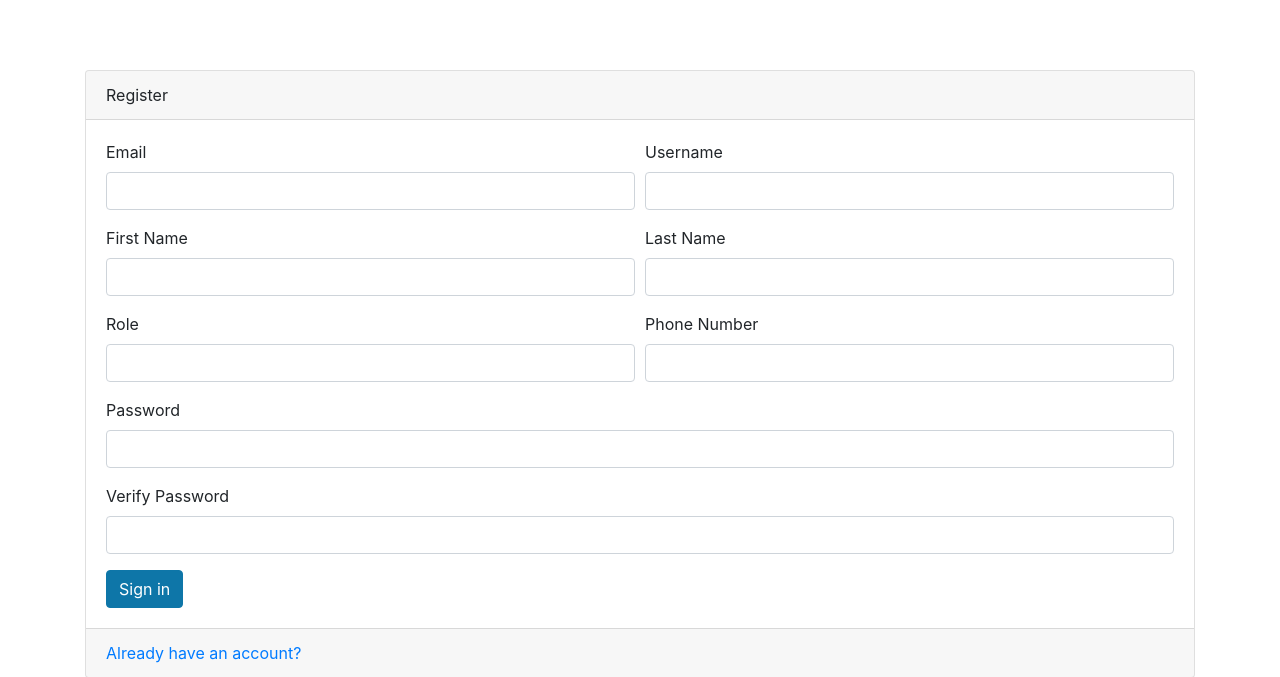
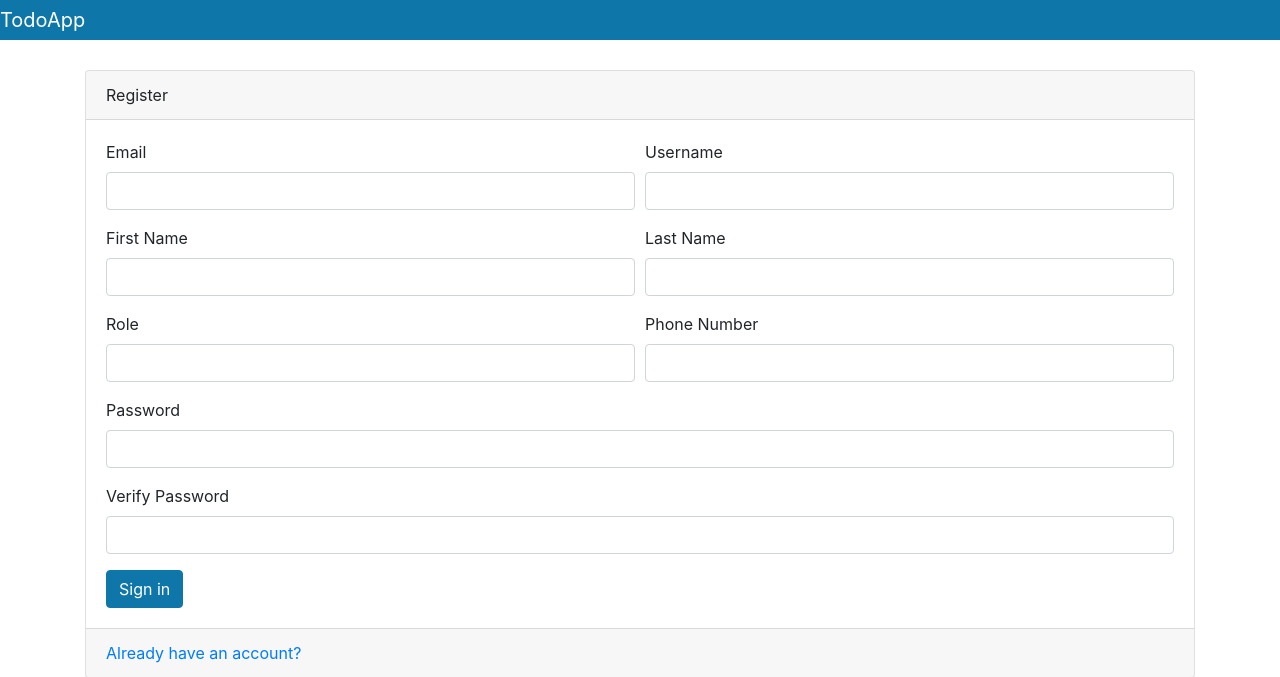
Before and after one commit to ParvinGhasemi/my-to-do-app, a FastAPI app: page /auth/register-page in a window 1280 px wide. Shown: the top 677 px of the page. Run offline with FastAPI, Linux system fonts and the light colour scheme; some libraries are stand-ins or nearby versions.

Commit message:
added navigation bar

```diff
--- a/todoapp/templates/layout.html
+++ b/todoapp/templates/layout.html
@@ -8,6 +8,8 @@
         <title>TodoApp</title>
     </head>
 <body>
+
+    {% include 'navbar.html' %}
     {% block content %}
 
     {% endblock %}
--- /dev/null
+++ b/todoapp/templates/navbar.html
@@ -0,0 +1,25 @@
+<div>
+    <nav class="nav navbar-expand-md navbar-dark main-color fixed-top">
+        <a class="navbar-brand" href="#">TodoApp</a>
+        <button class="navbar-toggler" type="button" data-toggler="collapse" data-target="#navbarNav" aria-controls="navbarNav" aria-expanded="false" aria-label="Toggle navigation">
+            <span class="navbar-toggler-icon"></span>
+        </button>
+        <div class="collapse navbar-collapse" id="navbarNav">
+            <ul class="navbar-nav">
+                {% if user %}
+                <li class="nav-item activer">
+                    <a class="nav-link" href="/todos/todo-page">Home</a>
+                </li>
+                {% endif %}
+            </ul>
+
+            <ul class="navbar-nav ml-auto">
+                {% if user %}
+                <li class="nav-item m-1">
+                    <a type="button" class="btn btn-outline-light text-white" onclick="logout()">Logout</a>
+                </li>
+                {% endif %}
+            </ul>
+        </div>
+    </nav>
+</div>
```
